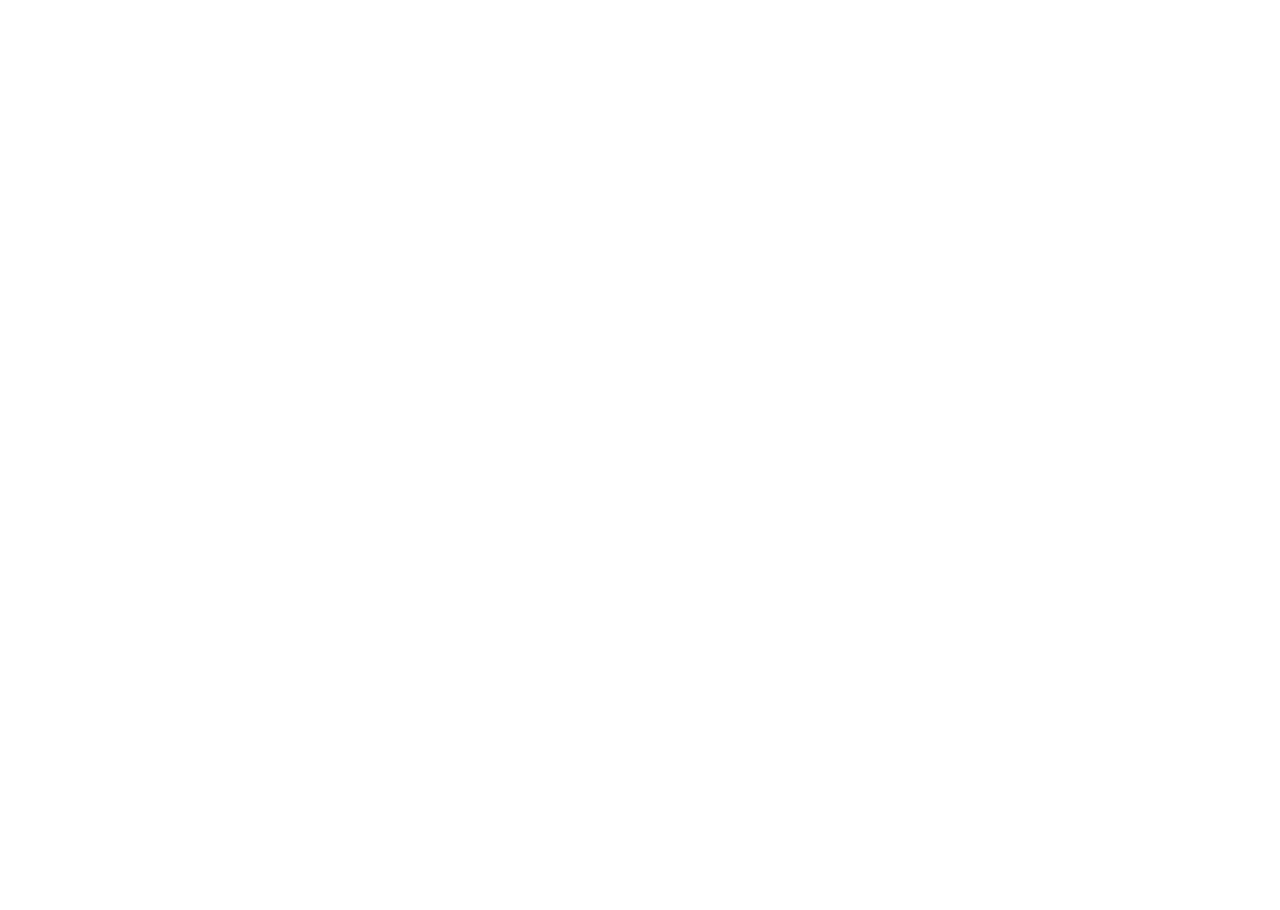
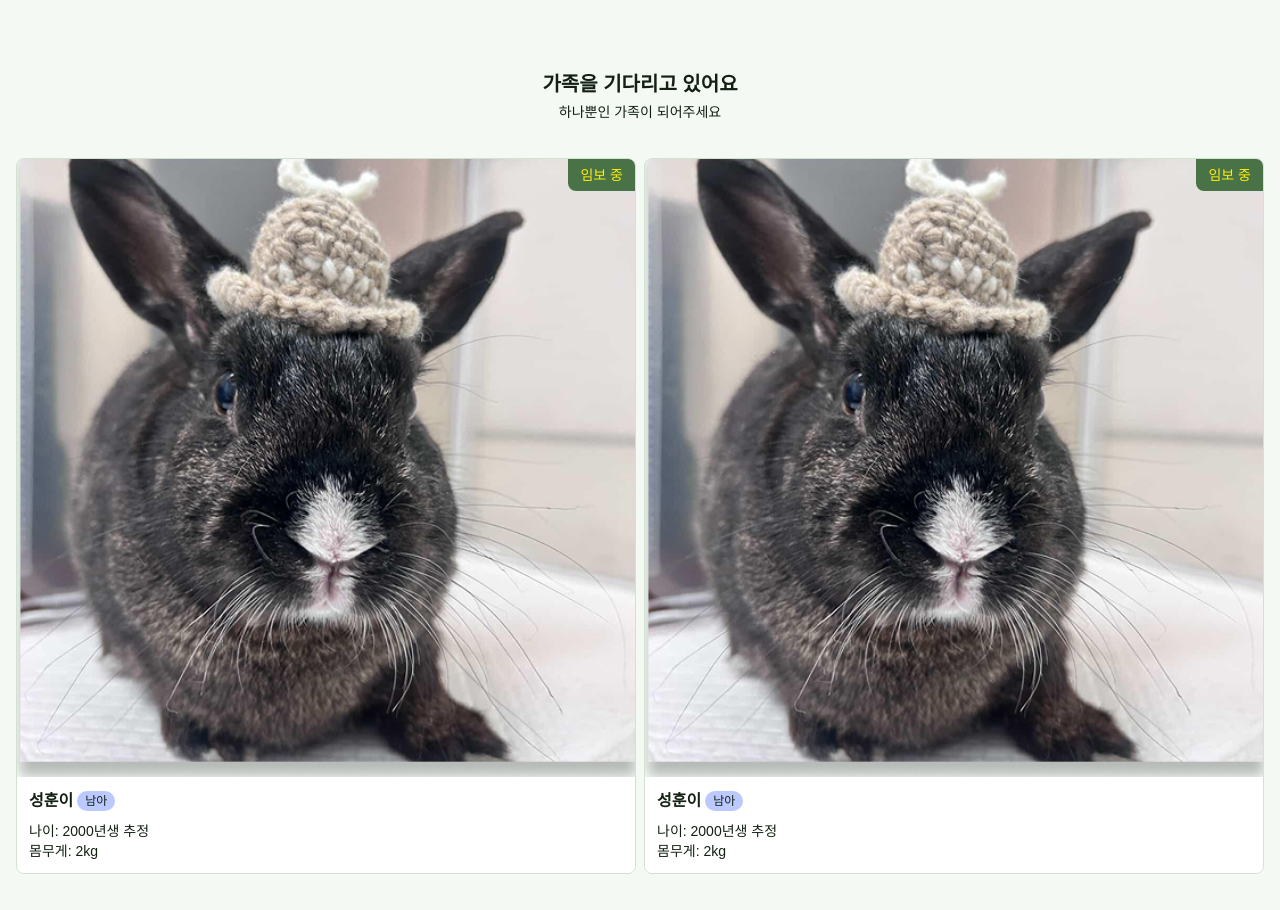
Before and after one commit to savethebunnies/bunnies-fe, a Next.js app: page /home in a window 1280 px wide. Shown: the part 802-1712 px from the top of the page. Before the commit the page ends 800 px from the top, so only its background shows below. Built offline with nearby package versions, Linux system fonts and the light colour scheme.

Commit message:
feat: 카드 컴포넌트

```diff
--- a/app/globals.css
+++ b/app/globals.css
@@ -3,8 +3,18 @@
 :root {
   --background: #ffffff;
   --foreground: #171717;
-
   --primary: #2e7b10;
+  --green-50: #f4f9f4;
+  --green-100: #ddebdd;
+  --green-200: #d1e2d0;
+  --green-300: #accbaa;
+  --green-400: #7fab7d;
+  --green-500: #5c8d5a;
+  --green-600: #497247;
+  --green-700: #3c5b3a;
+  --green-800: #314a31;
+  --green-900: #2b3c2a;
+  --green-950: #132013;
   --nav-height: 5rem;
 }
 
@@ -24,6 +34,6 @@
 
 body {
   background: var(--background);
-  color: var(--foreground);
+  color: var(--green-950);
   font-family: Arial, Helvetica, sans-serif;
 }
--- a/app/home/(sections)/banner.jsx
+++ b/app/home/(sections)/banner.jsx
@@ -1,11 +1,11 @@
+import { Button } from "@/components/ui/button";
 import Image from "next/image";
-import { Button } from "@/components/ui/button";
 
-export default function BannerSection() {
+export default function Banner() {
   return (
     <section
       aria-labelledby="stb-banner-heading"
-      className="bg-[url('/bg_pc.png')] h-[calc(100vh-var(--nav-height))] bg-cover bg-bottom-right bg-no-repeat flex items-center justify-center"
+      className="bg-[url('/bg_pc.png')] h-[calc(100dvh)] bg-cover bg-bottom-right bg-no-repeat flex items-center justify-center"
     >
       <h2 id="stb-banner-heading" className="sr-only">
         세이브 더 버니즈 배너
--- a/app/home/page.jsx
+++ b/app/home/page.jsx
@@ -1,8 +1,28 @@
+import Card from "@/components/ui/card";
 import Banner from "./(sections)/banner";
+
 export default function Page() {
   return (
     <main>
       <Banner />
+      <section
+        aria-labelledby="adoption-heading"
+        aria-describedby="adoption-subtitle"
+        className="bg-[var(--green-50)]"
+      >
+        <div className="pt-18 mx-4 text-center ">
+          <h2 id="adoption-heading" className="text-xl font-semibold">
+            가족을 기다리고 있어요
+          </h2>
+          <p id="adoption-subtitle" className="text-sm mt-1">
+            하나뿐인 가족이 되어주세요
+          </p>
+          <div className="grid grid-cols-2 gap-2 py-9">
+            <Card />
+            <Card />
+          </div>
+        </div>
+      </section>
     </main>
   );
 }
--- /dev/null
+++ b/components/ui/card.jsx
@@ -0,0 +1,33 @@
+import Image from "next/image";
+
+export default function Card() {
+  return (
+    <article className="rounded-lg overflow-hidden border border-[var(--green-200)]">
+      <div className="aspect-square relative">
+        <span className="absolute right-0 z-1 bg-[var(--green-600)] text-[#FFEF09] px-3 py-1.5 text-sm rounded-bl-lg">
+          임보 중
+        </span>
+        <Image
+          src="/sample.png"
+          fill
+          alt="토끼 이미지"
+          className="w-full h-full object-cover"
+        />
+      </div>
+      <div className="text-left text-sm p-3 bg-white">
+        <p className="flex items-center gap-1 mb-2">
+          <span className="text-base font-bold">성훈이</span>
+          <span className="bg-[#BBC9FF] px-2 py-0.5 rounded-2xl text-xs">
+            남아
+          </span>
+        </p>
+        <p>
+          나이: <span>2000년생 추정</span>
+        </p>
+        <p>
+          몸무게: <span>2</span>kg
+        </p>
+      </div>
+    </article>
+  );
+}
--- a/components/ui/nav.jsx
+++ b/components/ui/nav.jsx
@@ -3,8 +3,8 @@
 
 export function Nav() {
   return (
-    <nav>
-      <div className="py-4 px-6 flex justify-center items-center">
+    <nav className="fixed top-0 w-full z-5">
+      <div className="py-4 px-6 flex justify-center items-center bg-white ">
         <h1 className="">
           <Image
             src="/logo.png"
--- a/package.json
+++ b/package.json
@@ -21,7 +21,7 @@
     "@eslint/eslintrc": "^3",
     "@svgr/webpack": "^8.1.0",
     "@tailwindcss/postcss": "^4",
-    "@types/node": "24.5.0",
+    "@types/node": "24.5.1",
     "@types/react": "19.1.13",
     "eslint": "^9",
     "eslint-config-next": "15.5.3",
```
Also changed, not shown: tsconfig.json (deleted, +0 -35 lines), public/sample.png (added), 1 other file (tests, documents, lock files or other folders).
